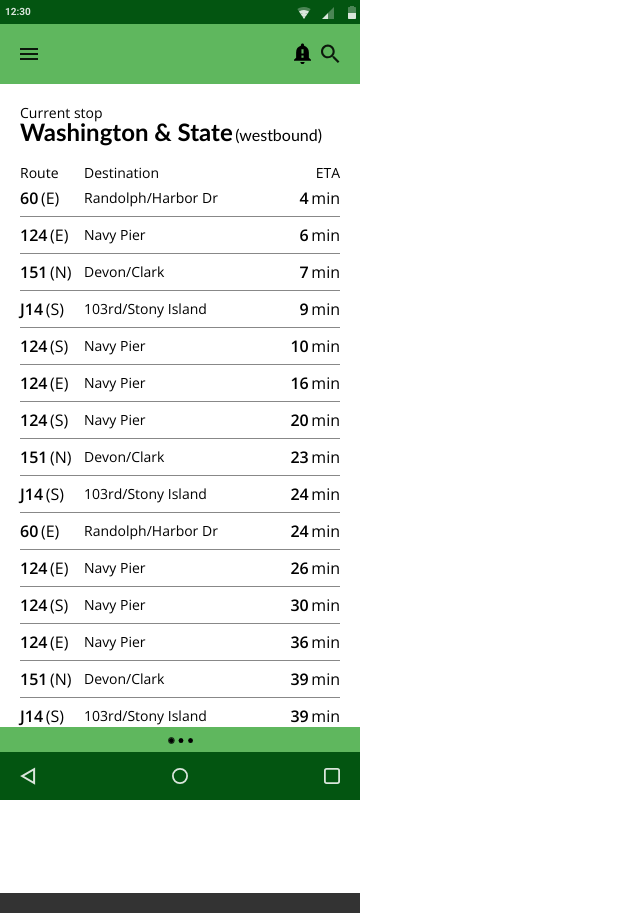
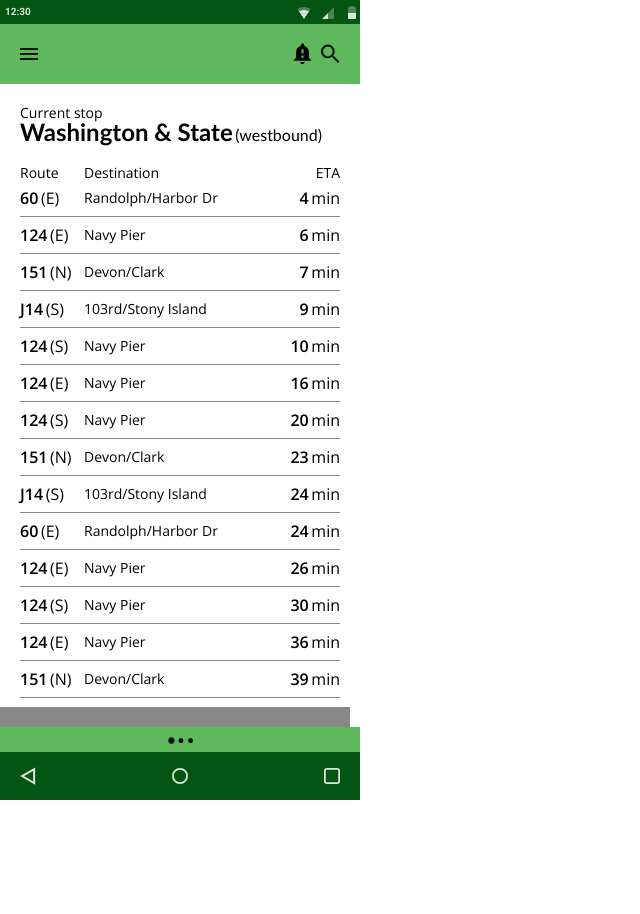
Before and after one commit to ctavispost/busHop, a plain HTML site: page index.html in a window 1280 px wide. Shown: the whole page, without its empty margins (0-640 px from the left). After the commit the page ends 893 px from the top, so only its background shows below. Drawn offline with nearby package versions, Linux system fonts and the light colour scheme; a web font is replaced by a local one.

Commit message:
update index.html

```diff
--- a/css/style.css
+++ b/css/style.css
@@ -189,15 +189,16 @@ body {
 
 .arrow {
   width: 36em;
-  position: fixed
-  display: inline-block;
+  height: 2.5em;
+  position: fixed;
+  bottom: 6.8em;
 }
 .downArrow {
   width: 10px;
   height: 5px;
-  padding: 10px 50%;
-  bottom: 7.2em;
-  background-color: #333;
+  padding: 10px 48.61%;
+  background-color: #888;
+  display: inline-block;
 }
 
 .screenIndic {
```
